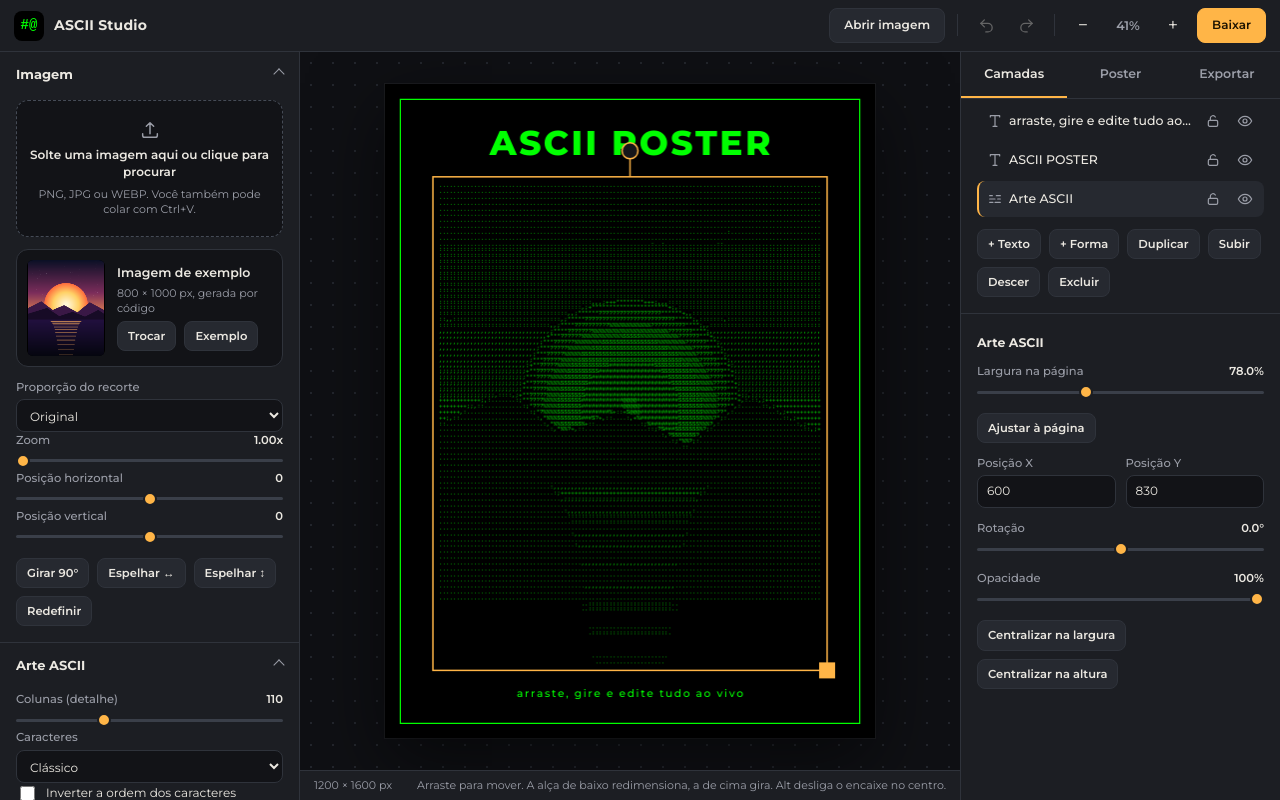
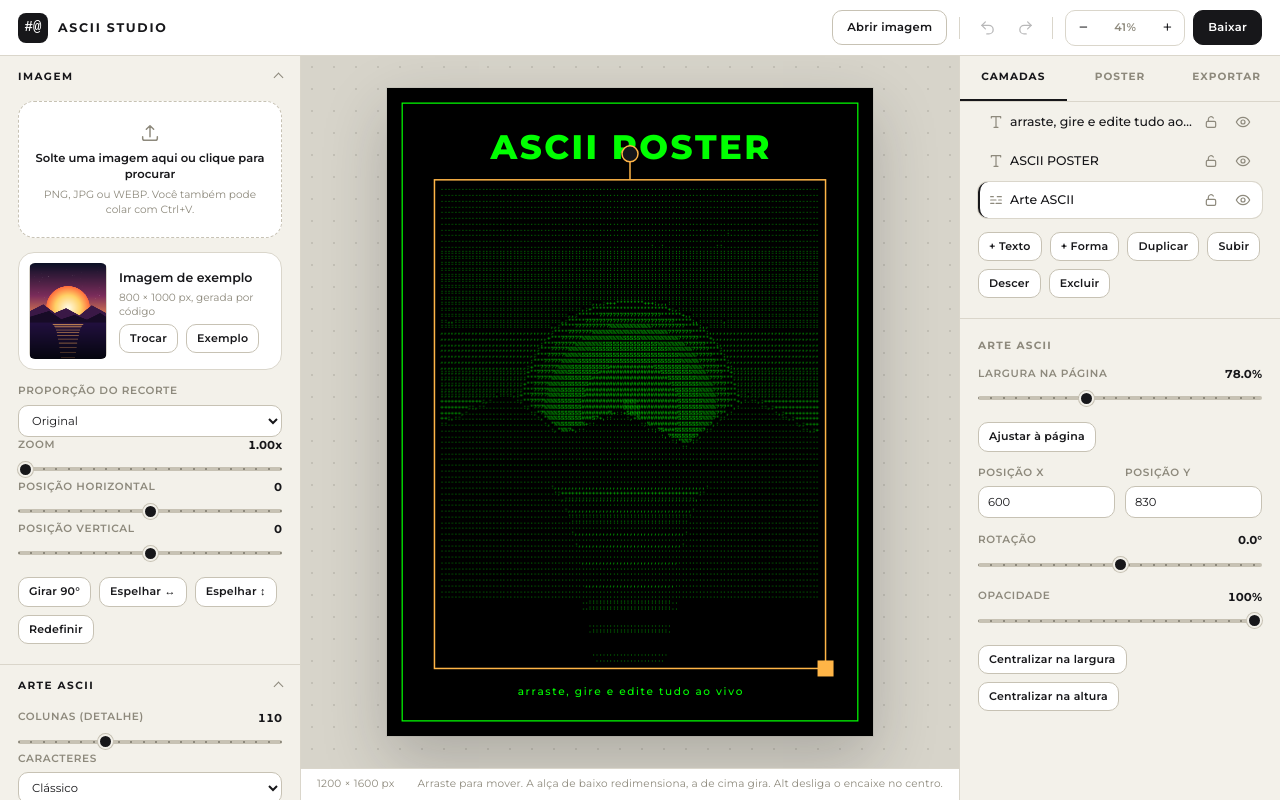
Before and after one commit to casousa-lab/Gerador-de-ASCII-Art, a plain HTML site: page index.html in a window 1280 px wide. Drawn offline with Linux system fonts and the light colour scheme; a web font is replaced by a local one.

Commit message:
atualização geral de UI/UX

```diff
--- a/style.css
+++ b/style.css
@@ -1,20 +1,23 @@
 /* =========================================================
-   ASCII Studio — bancada escura com acento âmbar (fósforo de CRT)
+   ASCII Studio — bancada clara, monocromática, inspirada em
+   painéis de equalizador e diagramas de atributos de marca
    ========================================================= */
 
 :root {
-    --fundo-app: #15161a;
-    --painel: #1c1e23;
-    --elevado: #262930;
-    --campo: #121317;
-    --linha: #2f333b;
-    --texto: #ebe8e1;
-    --texto-2: #9b9ea8;
-    --acento: #ffb547;
-    --acento-tinta: #1d1300;
-    --palco: #0f1014;
-    --perigo: #ff7a7a;
-    --raio: 8px;
+    --fundo-app: #e2e0d9;
+    --painel: #f3f1ea;
+    --elevado: #ffffff;
+    --campo: #ffffff;
+    --linha: #dad6cb;
+    --linha-forte: #c7c2b4;
+    --texto: #17171a;
+    --texto-2: #8d897c;
+    --acento: #17171a;
+    --acento-tinta: #ffffff;
+    --palco: #d7d4ca;
+    --perigo: #b5432f;
+    --raio: 10px;
+    --raio-lg: 16px;
 }
 
 * { box-sizing: border-box; }
@@ -47,14 +50,14 @@ button, input, select, textarea { font: inherit; color: inherit; }
 /* ---------- topo ---------- */
 .topbar {
     flex: none;
-    height: 52px;
+    height: 56px;
     display: flex;
     align-items: center;
     justify-content: space-between;
     gap: 12px;
-    padding: 0 14px;
+    padding: 0 18px;
     border-bottom: 1px solid var(--linha);
-    background: var(--painel);
+    background: var(--elevado);
 }
 
 .brand { display: flex; align-items: center; gap: 10px; }
@@ -65,33 +68,47 @@ button, input, select, textarea { font: inherit; color: inherit; }
     width: 30px;
     height: 30px;
     border-radius: 8px;
-    background: #000;
-    color: #00ff00;
+    background: var(--acento);
+    color: var(--elevado);
     font-family: 'Courier New', monospace;
     font-weight: 700;
     font-size: 14px;
 }
 
-.brand-name { font-weight: 700; font-size: 14px; letter-spacing: 0.2px; }
+.brand-name {
+    font-weight: 700;
+    font-size: 12.5px;
+    letter-spacing: 0.14em;
+    text-transform: uppercase;
+}
 
 .top-actions { display: flex; align-items: center; gap: 8px; }
 
 .sep { width: 1px; height: 22px; background: var(--linha); margin: 0 4px; }
 
-.zoom-group { display: flex; align-items: center; gap: 2px; }
+.zoom-group {
+    display: flex;
+    align-items: center;
+    gap: 2px;
+    border: 1px solid var(--linha);
+    border-radius: var(--raio);
+    padding: 2px;
+}
 
 .zoom-label {
-    min-width: 54px;
-    height: 32px;
+    min-width: 50px;
+    height: 28px;
     padding: 0 6px;
     border: 0;
-    border-radius: var(--raio);
+    border-radius: 6px;
     background: transparent;
     color: var(--texto-2);
     font-weight: 600;
+    font-size: 11px;
+    letter-spacing: 0.03em;
     cursor: pointer;
 }
-.zoom-label:hover { background: var(--elevado); color: var(--texto); }
+.zoom-label:hover { background: var(--painel); color: var(--texto); }
 
 /* ---------- botões ---------- */
 .btn {
@@ -100,45 +117,46 @@ button, input, select, textarea { font: inherit; color: inherit; }
     justify-content: center;
     gap: 6px;
     padding: 8px 14px;
-    border: 1px solid var(--linha);
+    border: 1px solid var(--linha-forte);
     border-radius: var(--raio);
     background: var(--elevado);
     color: var(--texto);
     font-weight: 600;
-    font-size: 12px;
+    font-size: 11.5px;
+    letter-spacing: 0.02em;
     cursor: pointer;
     user-select: none;
-    transition: background-color 0.15s ease, border-color 0.15s ease;
+    transition: background-color 0.15s ease, border-color 0.15s ease, color 0.15s ease;
 }
-.btn:hover { background: #2e323b; border-color: #454b56; }
+.btn:hover { background: var(--acento); border-color: var(--acento); color: var(--acento-tinta); }
 
 .btn-primary {
     background: var(--acento);
     border-color: var(--acento);
     color: var(--acento-tinta);
 }
-.btn-primary:hover { background: #ffc26a; border-color: #ffc26a; }
+.btn-primary:hover { background: #000; border-color: #000; color: #fff; }
 
-.btn-small { padding: 6px 10px; font-size: 11.5px; }
+.btn-small { padding: 6px 10px; font-size: 11px; }
 .btn-block { width: 100%; margin-top: 10px; padding: 10px; }
-.btn-danger:hover { border-color: var(--perigo); color: var(--perigo); }
+.btn-danger:hover { background: var(--perigo); border-color: var(--perigo); color: #fff; }
 
 .icon-btn {
     display: grid;
     place-items: center;
-    width: 32px;
-    height: 32px;
+    width: 30px;
+    height: 30px;
     padding: 0;
     border: 0;
     border-radius: var(--raio);
     background: transparent;
     color: var(--texto);
-    font-size: 18px;
+    font-size: 17px;
     line-height: 1;
     cursor: pointer;
 }
-.icon-btn:hover { background: var(--elevado); }
-.icon-btn:disabled { opacity: 0.35; cursor: default; background: transparent; }
+.icon-btn:hover { background: var(--painel); }
+.icon-btn:disabled { opacity: 0.3; cursor: default; background: transparent; }
 
 /* ---------- estrutura ---------- */
 .workspace {
@@ -146,6 +164,8 @@ button, input, select, textarea { font: inherit; color: inherit; }
     min-height: 0;
     display: grid;
     grid-template-columns: 300px minmax(0, 1fr) 320px;
+    gap: 1px;
+    background: var(--linha);
 }
 
 .panel {
@@ -153,10 +173,8 @@ button, input, select, textarea { font: inherit; color: inherit; }
     overflow-y: auto;
     background: var(--painel);
     scrollbar-width: thin;
-    scrollbar-color: #3a3f49 transparent;
+    scrollbar-color: #c7c2b4 transparent;
 }
-#painelEsq { border-right: 1px solid var(--linha); }
-#painelDir { border-left: 1px solid var(--linha); }
 
 .sec { border-bottom: 1px solid var(--linha); }
 
@@ -164,19 +182,23 @@ button, input, select, textarea { font: inherit; color: inherit; }
     display: flex;
     align-items: center;
     justify-content: space-between;
-    padding: 13px 16px;
+    padding: 14px 18px;
     font-weight: 700;
-    font-size: 13px;
+    font-size: 10.5px;
+    letter-spacing: 0.14em;
+    text-transform: uppercase;
+    color: var(--texto-2);
     cursor: pointer;
     list-style: none;
 }
+.sec[open] > summary { color: var(--texto); }
 .sec > summary::-webkit-details-marker { display: none; }
 .sec > summary::after {
     content: "";
-    width: 7px;
-    height: 7px;
-    border-right: 1.6px solid var(--texto-2);
-    border-bottom: 1.6px solid var(--texto-2);
+    width: 6px;
+    height: 6px;
+    border-right: 1.4px solid var(--texto-2);
+    border-bottom: 1.4px solid var(--texto-2);
     transform: rotate(45deg);
     transition: transform 0.15s ease;
 }
@@ -185,27 +207,41 @@ button, input, select, textarea { font: inherit; color: inherit; }
 .sec-body {
     display: flex;
     flex-direction: column;
-    gap: 12px;
-    padding: 4px 16px 16px;
+    gap: 14px;
+    padding: 2px 18px 20px;
 }
 
 .sec-body h4 {
-    margin: 6px 0 0;
-    font-size: 12.5px;
+    margin: 6px 0 -2px;
+    font-size: 10.5px;
     font-weight: 700;
+    letter-spacing: 0.12em;
+    text-transform: uppercase;
+    color: var(--texto-2);
 }
 
-.stat { margin: 0; color: var(--texto-2); font-size: 11.5px; }
+.stat { margin: 0; color: var(--texto-2); font-size: 11px; }
 
 /* ---------- campos ---------- */
 .fld {
     display: grid;
     grid-template-columns: 1fr auto;
     align-items: center;
-    gap: 4px 8px;
+    gap: 6px 8px;
 }
-.fld-l { color: var(--texto-2); font-size: 11.5px; font-weight: 500; }
-.fld output { color: var(--texto); font-size: 11.5px; font-weight: 600; }
+.fld-l {
+    color: var(--texto-2);
+    font-size: 10.5px;
+    font-weight: 600;
+    letter-spacing: 0.06em;
+    text-transform: uppercase;
+}
+.fld output {
+    color: var(--texto);
+    font-size: 11.5px;
+    font-weight: 700;
+    font-variant-numeric: tabular-nums;
+}
 .fld input[type="range"],
 .fld input[type="number"],
 .fld select,
@@ -225,7 +261,7 @@ button, input, select, textarea { font: inherit; color: inherit; }
     display: flex;
     align-items: center;
     gap: 8px;
-    font-size: 12px;
+    font-size: 11.5px;
     cursor: pointer;
 }
 .fld-check input { width: 15px; height: 15px; accent-color: var(--acento); cursor: pointer; }
@@ -233,16 +269,16 @@ button, input, select, textarea { font: inherit; color: inherit; }
 .grid2 { display: grid; grid-template-columns: 1fr 1fr; gap: 10px; }
 
 .size-row { display: grid; grid-template-columns: 1fr auto 1fr; gap: 8px; align-items: end; }
-.size-row .icon-btn { margin-bottom: 1px; border: 1px solid var(--linha); }
+.size-row .icon-btn { margin-bottom: 1px; border: 1px solid var(--linha-forte); }
 
 select, textarea, input[type="text"], input[type="number"] {
     width: 100%;
     padding: 7px 9px;
-    border: 1px solid var(--linha);
+    border: 1px solid var(--linha-forte);
     border-radius: var(--raio);
     background: var(--campo);
     color: var(--texto);
-    font-size: 12px;
+    font-size: 11.5px;
 }
 select { cursor: pointer; }
 textarea { resize: vertical; min-height: 56px; line-height: 1.35; }
@@ -252,7 +288,7 @@ input[type="color"] {
     width: 44px;
     height: 28px;
     padding: 0;
-    border: 1px solid var(--linha);
+    border: 1px solid var(--linha-forte);
     border-radius: 6px;
     background: none;
     cursor: pointer;
@@ -261,32 +297,55 @@ input[type="color"]::-webkit-color-swatch-wrapper { padding: 2px; }
 input[type="color"]::-webkit-color-swatch { border: 0; border-radius: 4px; }
 input[type="color"]::-moz-color-swatch { border: 0; border-radius: 4px; }
 
+/* trilho com marcações em pontos, como os controles de EQ de referência */
 input[type="range"] {
     -webkit-appearance: none;
     appearance: none;
     width: 100%;
-    height: 18px;
+    height: 20px;
     margin: 0;
     background: transparent;
     cursor: pointer;
 }
-input[type="range"]::-webkit-slider-runnable-track { height: 3px; border-radius: 2px; background: #3a3f49; }
+input[type="range"]::-webkit-slider-runnable-track {
+    height: 4px;
+    border-radius: 2px;
+    background:
+        repeating-linear-gradient(to right,
+            var(--texto-2) 0 1.5px,
+            transparent 1.5px 12.5px),
+        var(--linha-forte);
+    background-size: 100% 2px, 100% 2px;
+    background-position: center, center;
+    background-repeat: no-repeat;
+}
 input[type="range"]::-webkit-slider-thumb {
     -webkit-appearance: none;
-    width: 14px;
-    height: 14px;
+    width: 15px;
+    height: 15px;
     margin-top: -5.5px;
-    border: 2px solid var(--painel);
+    border: 2.5px solid var(--painel);
     border-radius: 50%;
     background: var(--acento);
+    box-shadow: 0 0 0 1px var(--linha-forte);
 }
-input[type="range"]::-moz-range-track { height: 3px; border-radius: 2px; background: #3a3f49; }
+input[type="range"]:active::-webkit-slider-thumb { transform: scale(1.15); }
+input[type="range"]::-moz-range-track {
+    height: 4px;
+    border-radius: 2px;
+    background:
+        repeating-linear-gradient(to right,
+            var(--texto-2) 0 1.5px,
+            transparent 1.5px 12.5px),
+        var(--linha-forte);
+}
 input[type="range"]::-moz-range-thumb {
-    width: 10px;
-    height: 10px;
-    border: 2px solid var(--painel);
+    width: 11px;
+    height: 11px;
+    border: 2.5px solid var(--painel);
     border-radius: 50%;
     background: var(--acento);
+    box-shadow: 0 0 0 1px var(--linha-forte);
 }
 
 .row { display: flex; gap: 8px; align-items: center; }
@@ -298,25 +357,25 @@ input[type="range"]::-moz-range-thumb {
     flex-direction: column;
     align-items: center;
     gap: 6px;
-    padding: 18px 12px;
-    border: 1.5px dashed #454b56;
-    border-radius: 12px;
+    padding: 20px 12px;
+    border: 1.5px dashed var(--linha-forte);
+    border-radius: var(--raio-lg);
     background: var(--campo);
     color: var(--texto-2);
     text-align: center;
     cursor: pointer;
     transition: border-color 0.15s ease, background-color 0.15s ease;
 }
-.dropzone:hover, .dropzone.dragover { border-color: var(--acento); background: #1a1810; color: var(--texto); }
-.dz-title { font-weight: 600; font-size: 12px; color: var(--texto); }
-.dz-hint { font-size: 11px; }
+.dropzone:hover, .dropzone.dragover { border-color: var(--acento); background: var(--painel); color: var(--texto); }
+.dz-title { font-weight: 600; font-size: 11.5px; color: var(--texto); }
+.dz-hint { font-size: 10.5px; }
 
 .src-card {
     display: flex;
     gap: 12px;
     padding: 10px;
     border: 1px solid var(--linha);
-    border-radius: 12px;
+    border-radius: var(--raio-lg);
     background: var(--campo);
 }
 .src-card canvas {
@@ -326,11 +385,11 @@ input[type="range"]::-moz-range-thumb {
     max-height: 96px;
     object-fit: contain;
     border-radius: 6px;
-    background: #000;
+    background: var(--palco);
 }
 .src-info { min-width: 0; display: flex; flex-direction: column; gap: 4px; justify-content: center; }
 .src-name { font-weight: 600; white-space: nowrap; overflow: hidden; text-overflow: ellipsis; }
-.src-meta { color: var(--texto-2); font-size: 11px; }
+.src-meta { color: var(--texto-2); font-size: 10.5px; }
 
 /* ---------- abas ---------- */
 .tabs {
@@ -343,12 +402,15 @@ input[type="range"]::-moz-range-thumb {
 }
 .tab {
     flex: 1;
-    padding: 13px 8px;
+    padding: 14px 8px;
     border: 0;
     border-bottom: 2px solid transparent;
     background: transparent;
     color: var(--texto-2);
-    font-weight: 600;
+    font-weight: 700;
+    font-size: 10.5px;
+    letter-spacing: 0.1em;
+    text-transform: uppercase;
     cursor: pointer;
 }
 .tab:hover { color: var(--texto); }
@@ -367,9 +429,9 @@ input[type="range"]::-moz-range-thumb {
     border-left: 2px solid transparent;
     cursor: pointer;
 }
-.layer-row:hover { background: #22252b; }
-.layer-row.is-sel { background: var(--elevado); border-left-color: var(--acento); }
-.layer-row.is-off .layer-name { opacity: 0.45; }
+.layer-row:hover { background: var(--elevado); }
+.layer-row.is-sel { background: var(--elevado); border-left-color: var(--acento); box-shadow: 0 0 0 1px var(--linha); }
+.layer-row.is-off .layer-name { opacity: 0.4; }
 
 .layer-kind { flex: none; display: grid; place-items: center; color: var(--texto-2); }
 .layer-name { flex: 1; min-width: 0; white-space: nowrap; overflow: hidden; text-overflow: ellipsis; font-weight: 500; }
@@ -387,7 +449,7 @@ input[type="range"]::-moz-range-thumb {
     color: var(--texto-2);
     cursor: pointer;
 }
-.mini-btn:hover { background: #30343c; color: var(--texto); }
+.mini-btn:hover { background: var(--elevado); color: var(--texto); }
 .mini-btn.on { color: var(--acento); }
 
 .props { border-top: 1px solid var(--linha); padding-top: 14px; }
@@ -396,17 +458,17 @@ input[type="range"]::-moz-range-thumb {
 .paletas { display: grid; grid-template-columns: repeat(4, 1fr); gap: 8px; }
 .paleta {
     height: 44px;
-    border: 1px solid var(--linha);
-    border-radius: 10px;
+    border: 1px solid var(--linha-forte);
+    border-radius: var(--raio);
     font-weight: 800;
     font-size: 15px;
     cursor: pointer;
-    transition: transform 0.12s ease, border-color 0.12s ease;
+    transition: transform 0.12s ease, border-color 0.12s ease, box-shadow 0.12s ease;
 }
-.paleta:hover { transform: translateY(-1px); border-color: var(--acento); }
+.paleta:hover { transform: translateY(-1px); border-color: var(--acento); box-shadow: 0 4px 10px rgba(23,23,26,0.12); }
 
 /* ---------- palco (live view) ---------- */
-.stage-wrap { min-width: 0; min-height: 0; display: flex; flex-direction: column; }
+.stage-wrap { min-width: 0; min-height: 0; display: flex; flex-direction: column; background: var(--palco); }
 
 .stage {
     position: relative;
@@ -414,10 +476,10 @@ input[type="range"]::-moz-range-thumb {
     min-height: 0;
     overflow: auto;
     background-color: var(--palco);
-    background-image: radial-gradient(#23262d 1px, transparent 1px);
+    background-image: radial-gradient(#c3c0b6 1px, transparent 1px);
     background-size: 22px 22px;
     scrollbar-width: thin;
-    scrollbar-color: #3a3f49 transparent;
+    scrollbar-color: #b8b4a8 transparent;
 }
 
 .stage-inner {
@@ -430,7 +492,7 @@ input[type="range"]::-moz-range-thumb {
 #poster {
     flex: none;
     margin: auto;
-    box-shadow: 0 24px 70px rgba(0, 0, 0, 0.55), 0 0 0 1px rgba(255, 255, 255, 0.05);
+    box-shadow: 0 24px 60px rgba(23, 23, 26, 0.22), 0 0 0 1px rgba(23, 23, 26, 0.06);
     touch-action: none;
 }
 
@@ -440,11 +502,11 @@ input[type="range"]::-moz-range-thumb {
     display: none;
     place-items: center;
     border: 2px dashed var(--acento);
-    border-radius: 16px;
-    background: rgba(15, 16, 20, 0.86);
+    border-radius: var(--raio-lg);
+    background: rgba(226, 224, 217, 0.92);
     color: var(--acento);
     font-weight: 700;
-    font-size: 15px;
+    font-size: 14px;
     pointer-events: none;
 }
 .drop-overlay.on { display: grid; }
@@ -455,11 +517,12 @@ input[type="range"]::-moz-range-thumb {
     align-items: center;
     justify-content: space-between;
     gap: 16px;
-    padding: 7px 14px;
+    padding: 8px 16px;
     border-top: 1px solid var(--linha);
-    background: var(--painel);
+    background: var(--elevado);
     color: var(--texto-2);
-    font-size: 11px;
+    font-size: 10.5px;
+    letter-spacing: 0.02em;
 }
 .statusbar .hint { text-align: right; }
 
@@ -472,9 +535,9 @@ input[type="range"]::-moz-range-thumb {
     max-width: min(90vw, 460px);
     padding: 10px 16px;
     border: 1px solid var(--linha);
-    border-radius: 10px;
-    background: var(--elevado);
-    color: var(--texto);
+    border-radius: var(--raio);
+    background: var(--acento);
+    color: var(--acento-tinta);
     font-weight: 600;
     opacity: 0;
     pointer-events: none;
@@ -494,7 +557,6 @@ input[type="range"]::-moz-range-thumb {
     .workspace { display: flex; flex-direction: column; }
     .stage-wrap { order: -1; height: 72vh; }
     .panel { overflow: visible; }
-    #painelEsq, #painelDir { border: 0; border-top: 1px solid var(--linha); }
     .top-actions .sep { display: none; }
 }
 
```
